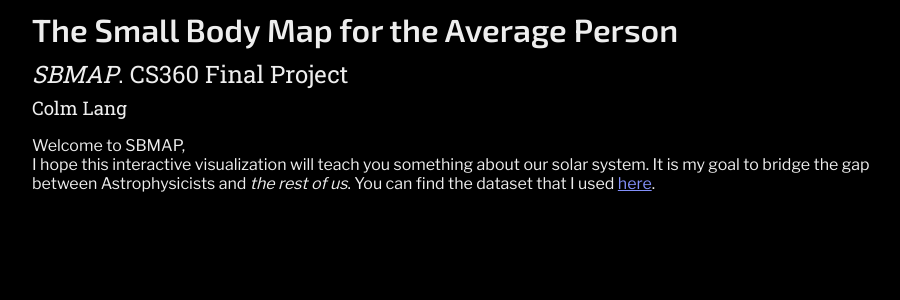
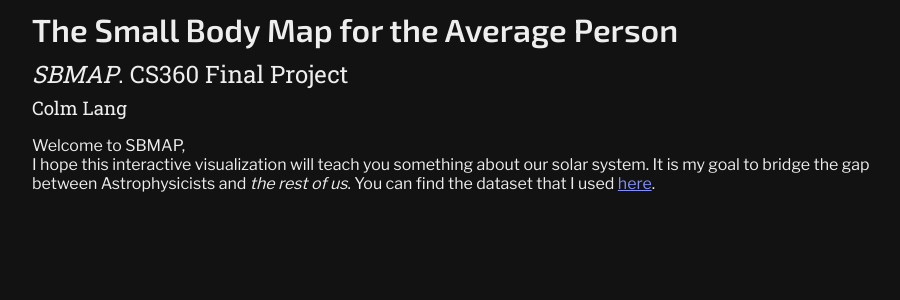
Before and after one commit to cpl-cs360/sbmap, a React (Vite) app: page / in a window 1280 px wide. Shown: the top 300 px of the page, without its empty margins (6-906 px from the left). Built offline with nearby package versions, Linux system fonts and the light colour scheme; no server answers.

Commit message:
Updated bin radius for hexbins

```diff
--- a/src/App.jsx
+++ b/src/App.jsx
@@ -19,7 +19,7 @@ function App() {
 
   useEffect(() => {
 
-    const pathToHexData = 'https://gist.githubusercontent.com/colmpat/6ed9d6eb8bca9d5ce0176556df72fe82/raw/348ea755e192368e1a6ad63c3649fc2a439361b8/hex_bins.csv'
+    const pathToHexData = 'https://gist.githubusercontent.com/colmpat/5a356e5e024c175d52b584ad42d34f29/raw/1846e9bde063af9ad4ec76887e4b2dc4bb055165/hex_bins_125.csv'
     // load in hexbin csv
     d3.csv(pathToHexData, d => {
       return {
--- a/src/components/hexbin/HexBin.jsx
+++ b/src/components/hexbin/HexBin.jsx
@@ -1,6 +1,7 @@
 import React, { useRef, useEffect } from 'react'
 import * as d3 from 'd3';
 import './hexBin.scss'
+import styles from '../../global.scss'
 
 export default function HexBin({ data, dimensions }) {
     const svgRef = useRef(null);
@@ -26,10 +27,11 @@ export default function HexBin({ data, dimensions }) {
             .data(data)
             .enter()
             .append('polygon')
+            .attr('class', 'hex')
             .attr('points', d => {
-                // given a radius of 5 pixels, a hexagon can be thought of as a function of its 30 60 90 triangle
-                // if b = 5, then a = b / root3, and c = 2a
-                let b = 5;
+                // given a radius of 4 pixels, a hexagon can be thought of as a function of its 30 60 90 triangle
+                // if b = 4, then a = b / root3, and c = 2a
+                let b = 4;
                 let a = b / Math.sqrt(3);
                 let c = 2 * a;
                 return [
--- a/src/components/hexbin/hexBin.scss
+++ b/src/components/hexbin/hexBin.scss
@@ -0,0 +1,5 @@
+@import '../../global.scss';
+.hex {
+    stroke: $main1dp;
+    stroke-width: 1px;
+}
--- a/src/global.scss
+++ b/src/global.scss
@@ -1,21 +1,20 @@
 //Font Import
 @import url('https://fonts.googleapis.com/css2?family=Exo+2:wght@400;500;600&family=Libre+Franklin:wght@300;400;500;600&family=Roboto+Slab:wght@300;400;600&display=swap');
-
-$mainScale0: #040404ff;
-$mainScale1: #381b46ff;
-$mainScale2: #782867ff;
-$mainScale3: #b5456fff;
-$mainScale4: #e67651ff;
-$mainScale5: #f5b84cff;
-$mainScale6: #fffe9eff;
-
 
 $mainBlue: #90faff;
 $mainPurple: #8390FA;
 $mainWhite: #EEEEEE;
-$mainLightGrey: #E5E5E5;
-$mainDarkGrey: #14213D;
-$mainBlack: #000000;
+
+$mainBlack: #121212;
+$main1dp: #1e1e1e;
+$main2dp: #232323;
+$main3dp: #252525;
+$main4dp: #272727;
+$main6dp: #2c2c2c;
+$main8dp: #2f2f2f;
+$main12dp: #333;
+$main16dp: #353535;
+$main24dp: #383838;
 
 $mainHeading: 'Exo 2', sans-serif;          //Main Heading
 $secondaryHeading: 'Roboto Slab', serif;    //Secondary Heading
```
